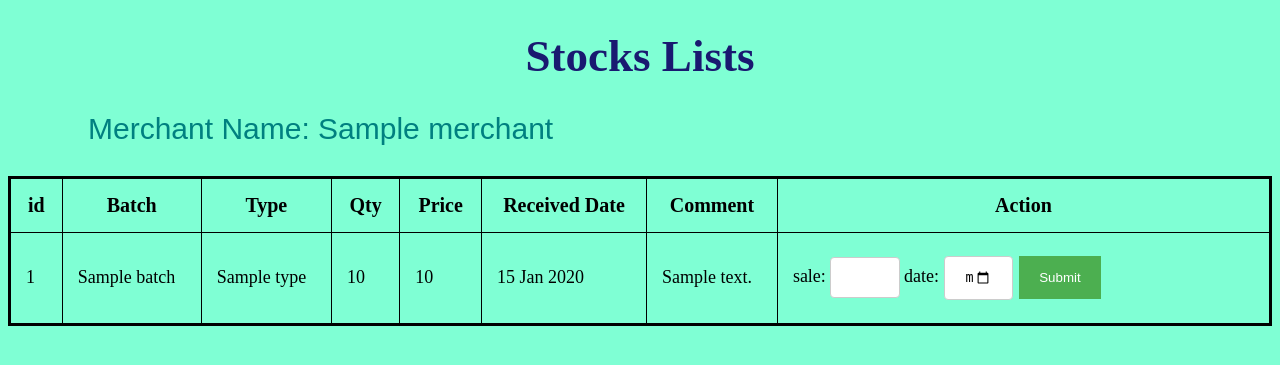
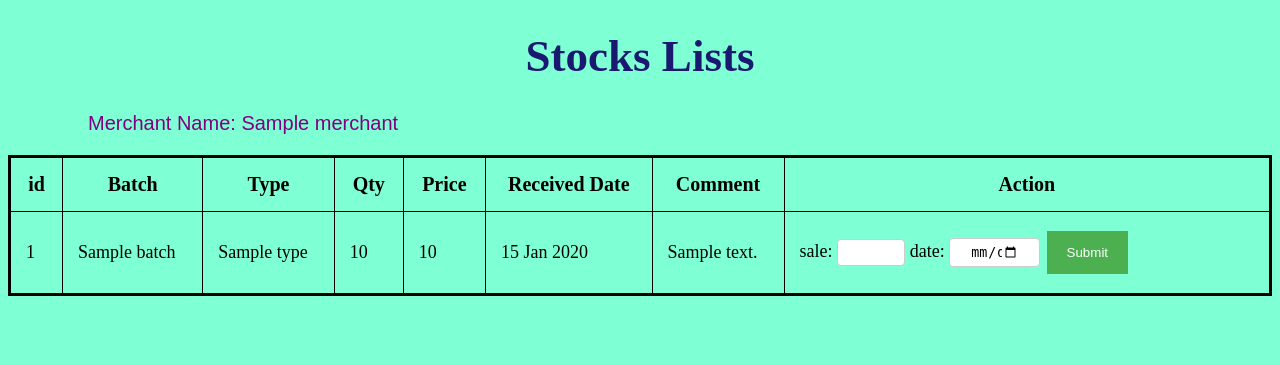
Before and after one commit to YuMyatMoe/Silver-Snow-Tea-Leave, a Node project: template views/stocklist.ejs in a window 1280 px wide. Shown: the top 365 px of the page. Run offline with Node 20 templates, Linux system fonts and the light colour scheme; the template is opened without the code that fills it: most values are stand-ins (such as "Sample title", 1, 10 or a date in 2020).

Commit message:
style test

```diff
--- a/views/stocklist.ejs
+++ b/views/stocklist.ejs
@@ -22,8 +22,8 @@ p {
   text-indent: 80px;
   text-align: justify;
   font-family: Arial, Helvetica, sans-serif;
-  font-size: 30px;
-  color: teal;
+  font-size: 20px;
+  color: purple;
 }
 
 table {
@@ -49,7 +49,7 @@ th, td {
 
 input[type=number], select {
   width: 15%;
-  padding: 12px 20px;
+  padding: 5px 15px;
   margin: 8px 0;
   display: inline-block;
   border: 1px solid #ccc;
@@ -58,8 +58,8 @@ input[type=number], select {
 }
 
 input[type=date], select {
-  width: 15%;
-  padding: 12px 20px;
+  width: 20%;
+  padding: 5px 20px;
   margin: 8px 0;
   display: inline-block;
   border: 1px solid #ccc;
```
